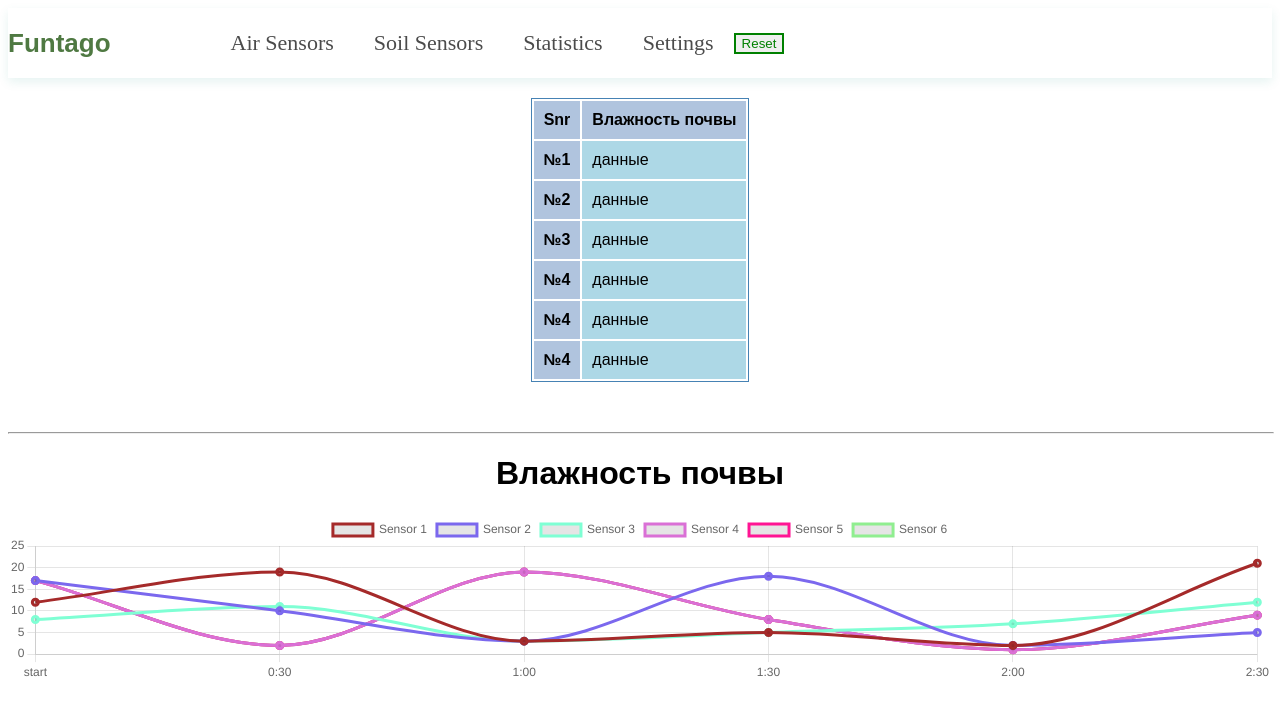
After one commit to artBatamirov/olimpiada, a Python web app: template templates/s_sensors.html in a window 1280 px wide. The commit adds this page. Shown: the top 716 px of the page. Run offline with Jinja, Linux system fonts and the light colour scheme; the template is opened without the code that fills it, so the values that code supplies are empty.

Commit message:
commit 3: add soil sensors page with table and diogram button reset fonts

```diff
--- /dev/null
+++ b/scripts/script3.js
@@ -0,0 +1,58 @@
+
+const ctx3 = document.getElementById('thirdChart').getContext("2d");
+
+  new Chart(ctx3, {
+    type: 'line',
+    data: {
+      labels: ['start', '0:30', '1:00', '1:30', '2:00', '2:30'],
+      datasets: [{
+        label: 'Sensor 1',
+        data: [12, 19, 3, 5, 2, 21],
+        borderColor: 'brown',
+        cubicInterpolationMode: 'monotone',
+        borderWidth: 3,
+      },
+      {
+        label: 'Sensor 2',
+        data: [17, 10, 3, 18, 2, 5],
+        borderColor: 'MediumSlateBlue',
+        cubicInterpolationMode: 'monotone',
+        borderWidth: 3,
+      },
+      {
+        label: 'Sensor 3',
+        data: [8, 11, 3, 5, 7, 12],
+        cubicInterpolationMode: 'monotone',
+        borderColor: 'Aquamarine',
+        borderWidth: 3,
+      },
+      {
+        label: 'Sensor 4',
+        data: [17, 2, 19, 8, 1, 9],
+        borderColor: 'Orchid',
+        cubicInterpolationMode: 'monotone',
+        borderWidth: 3,
+      },
+      {
+        label: 'Sensor 5',
+        data: [17, 2, 19, 8, 1, 9],
+        borderColor: 'DeepPink',
+        cubicInterpolationMode: 'monotone',
+        borderWidth: 3,
+      },
+      {
+        label: 'Sensor 6',
+        data: [17, 2, 19, 8, 1, 9],
+        borderColor: 'LightGreen',
+        cubicInterpolationMode: 'monotone',
+        borderWidth: 3,
+      }]
+    },
+    options: {
+      scales: {
+        y: {
+          beginAtZero: true
+        }
+      }
+    }
+  });
--- a/static/bar_style.css
+++ b/static/bar_style.css
@@ -42,7 +42,8 @@
 }
 
 .navbar-brand {
-    font-weight: 700;
+    font-family: Arial, "Helvetica CY", "Nimbus Sans L", sans-serif;
+    font-weight: 800;
     font-size: 26px;
     text-decoration: none;
     color: rgb(79, 121, 66)
@@ -52,3 +53,11 @@
     color: rgb(87,126,234);
     transition: all .07s ease-in-out;
 }
+.fresh {
+    color: green;
+    border-color: green;
+    border-style: solid;
+    border-width: 2px;
+
+
+}
--- a/static/page_style.css
+++ b/static/page_style.css
@@ -1,17 +1,19 @@
 table {
     border: 1px solid #4682B4;
-    margin-left: 1000px;
     margin-top: 20px;
 }
 
 th {
 background: #B0C4DE;
 font-size: 1em;
+font-family: Arial, "Helvetica CY", "Nimbus Sans L", sans-serif;
 padding: 10px;
 }
 
 td {
    background: #ADD8E6;
+   font-size: 1em;
+   font-family: Arial, "Helvetica CY", "Nimbus Sans L", sans-serif;
    padding: 10px;
 }
 
@@ -19,5 +21,10 @@ hr {
     width: 100%;
     color: black;
     margin-top: 50px;
-    margin-bottom: 50px;
+    margin-bottom: 20px;
 }
+
+h1 {
+font-family: Arial, "Helvetica CY", "Nimbus Sans L", sans-serif;
+font-weight: 600;
+}
--- /dev/null
+++ b/templates/s_sensors.html
@@ -0,0 +1,56 @@
+<!DOCTYPE html>
+<html lang="en">
+<head>
+    <meta charset="UTF-8">
+    <title>Soil</title>
+    <link href="/static/bar_style.css" rel="stylesheet">
+    <link href="/static/page_style.css" rel="stylesheet">
+
+
+
+</head>
+<body>
+    <nav class="navbar">
+        <div class="container">
+            <a href="#" class="navbar-brand">Funtago</a>
+            <ul class="navbar-menu">
+                <li><a href="a_sensors.html">Air Sensors</a></li>
+                <li><a href="">Soil Sensors</a></li>
+                <li><a href="#">Statistics</a></li>
+                <li><a href="#">Settings</a></li>
+            </ul>
+            <button class="fresh" type="button" onClick="refreshPage()">Reset</button>
+
+            <script>
+            function refreshPage(){
+                window.location.reload();
+            }
+            </script>
+        </div>
+    </nav>
+
+    <table align="center">
+        <tr><th>Snr</th><th>Влажность почвы</th></tr>
+        <tr><th>№1</th><td>данные</td></tr>
+        <tr><th>№2</th><td>данные</td></tr>
+        <tr><th>№3</th><td>данные</td></tr>
+        <tr><th>№4</th><td>данные</td></tr>
+        <tr><th>№4</th><td>данные</td></tr>
+        <tr><th>№4</th><td>данные</td></tr>
+    </table>
+
+    <hr>
+    <h1 align="center">Влажность почвы</h1>
+    <div>
+        <canvas id="thirdChart" height="40px"></canvas>
+    </div>
+
+    <script src="https://cdn.jsdelivr.net/npm/chart.js"></script>
+
+    <script src="/scripts/script3.js">
+
+    </script>
+
+
+</body>
+</html>
```
Also changed, not shown: scripts/script1.js (added, +44 -0 lines), scripts/script2.js (renamed from scripts/script.js, +3 -4 lines), templates/a_sensors.html (renamed from templates/sensors.html, +26 -7 lines), templates/index.html (+10 -2 lines).
